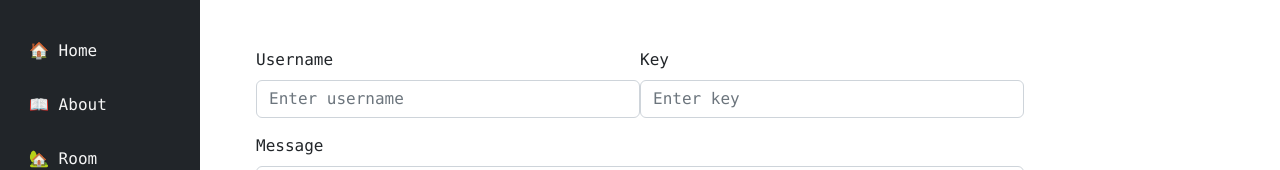
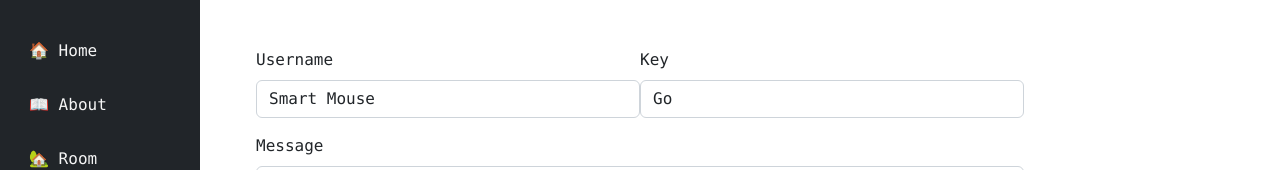
Before and after one commit to osawa-koki/simple-encrypted-chat-room.rb, a Next.js app in the folder client/: page /chat in a window 1280 px wide. Shown: the top 170 px of the page. Built offline with nearby package versions, Linux system fonts and the light colour scheme; no server answers.

Commit message:
初期値の設定。

```diff
--- a/client/pages/_app.tsx
+++ b/client/pages/_app.tsx
@@ -28,6 +28,37 @@ export type AppStruct = {
   SaveInLocalStorage: () => void;
 };
 
+const name_prefixes = [
+  'Wonderful',
+  'Amazing',
+  'Fantastic',
+  'Great',
+  'Cool',
+  'Awesome',
+  'Super',
+  'Nice',
+  'Good',
+  'Beautiful',
+  'Cute',
+  'Pretty',
+  'Smart',
+];
+const name_bodies = [
+  'Tako',
+  'Penguin',
+  'Panda',
+  'Cat',
+  'Dog',
+  'Rabbit',
+  'Mouse',
+  'Bird',
+  'Fish',
+  'Lion',
+  'Tiger',
+  'Bear',
+];
+const name = `${name_prefixes[Math.floor(Math.random() * name_prefixes.length)]} ${name_bodies[Math.floor(Math.random() * name_bodies.length)]}`;
+
 function PickItem(array: any[], index: number) {
   if (array === null) return null;
   if (array.length <= index) return null;
@@ -39,7 +70,7 @@ export default function MyApp({ Component, pageProps }: AppProps) {
   const [dialog, setDialog] = useState<DialogStruct>(null);
 
   const [sharedData, setSharedData] = useState<SharedData>({
-    username: '',
+    username: name,
     current_room: null,
     rooms: [],
     message: '',
--- a/client/pages/chat.tsx
+++ b/client/pages/chat.tsx
@@ -8,12 +8,52 @@ import { DataContext } from "../src/DataContext";
 import Message from "../src/Message";
 import { decrypt, encrypt } from "../src/RC4";
 
+const keys = [
+  'Ruby',
+  'TypeScript',
+  'JavaScript',
+  'Python',
+  'C++',
+  'C#',
+  'Java',
+  'Go',
+  'Rust',
+  'Kotlin',
+  'Swift',
+  'PHP',
+  'C',
+  'Objective-C',
+  'Perl',
+  'Scala',
+  'Haskell',
+  'Clojure',
+  'Elixir',
+  'Erlang',
+  'F#',
+  'Dart',
+  'Lua',
+  'Groovy',
+  'R',
+  'Julia',
+  'Matlab',
+  'Visual Basic',
+  'Delphi',
+  'COBOL',
+  'Ada',
+  'Fortran',
+  'Lisp',
+  'Prolog',
+  'Scheme',
+  'Smalltalk',
+  'Pascal',
+];
+
 export default function ChatPage() {
 
   const { sharedData, setSharedData } = React.useContext(DataContext);
 
   const [message, setMessage] = useState<string>('Hello World!!!');
-  const [key, setKey] = useState<string>('');
+  const [key, setKey] = useState<string>(keys[Math.floor(Math.random() * keys.length)]);
   const [messages, setMessages] = useState<Message[]>([]);
   const [socket, setSocket] = useState<WebSocket>();
   const [ready, setReady] = useState<boolean>(false);
```
